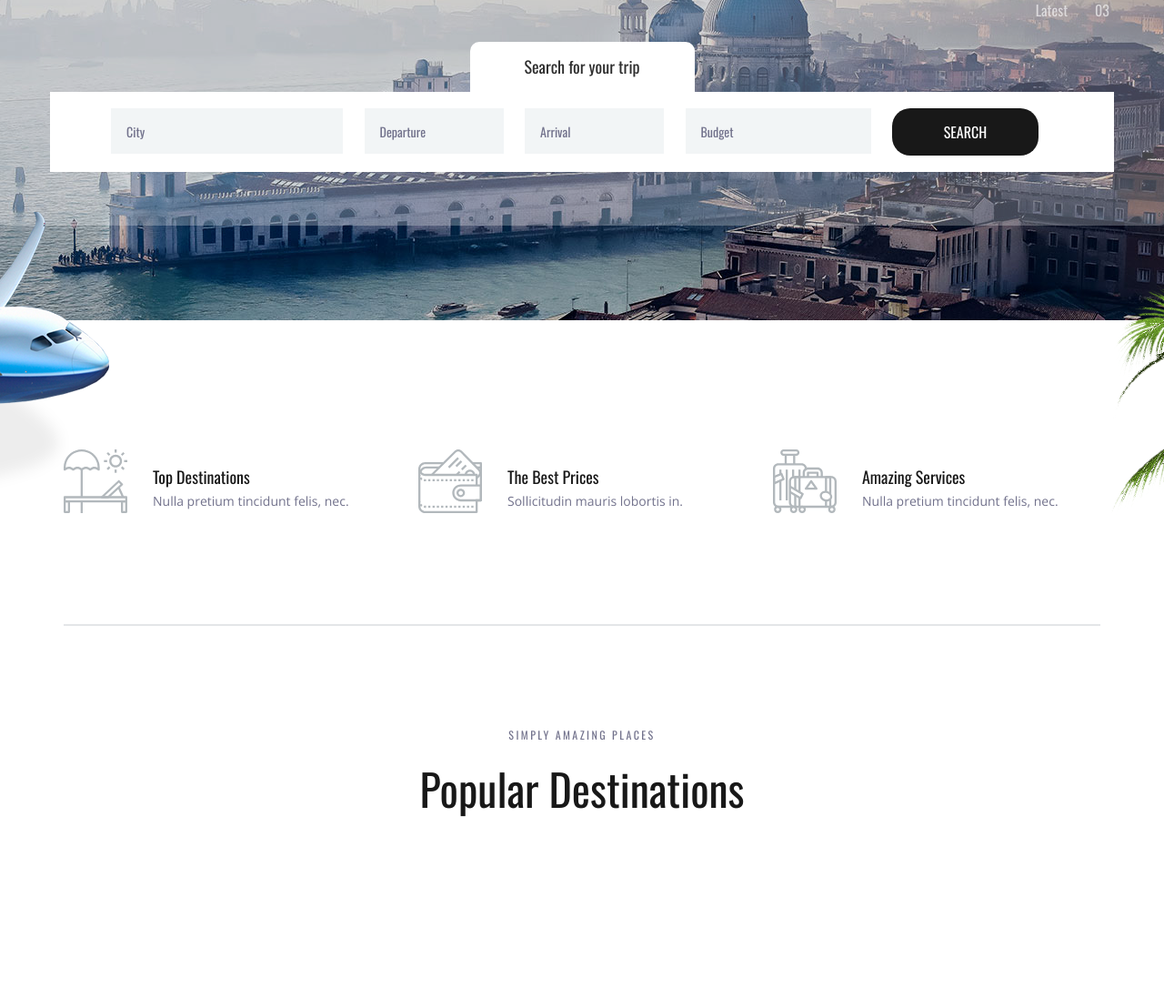
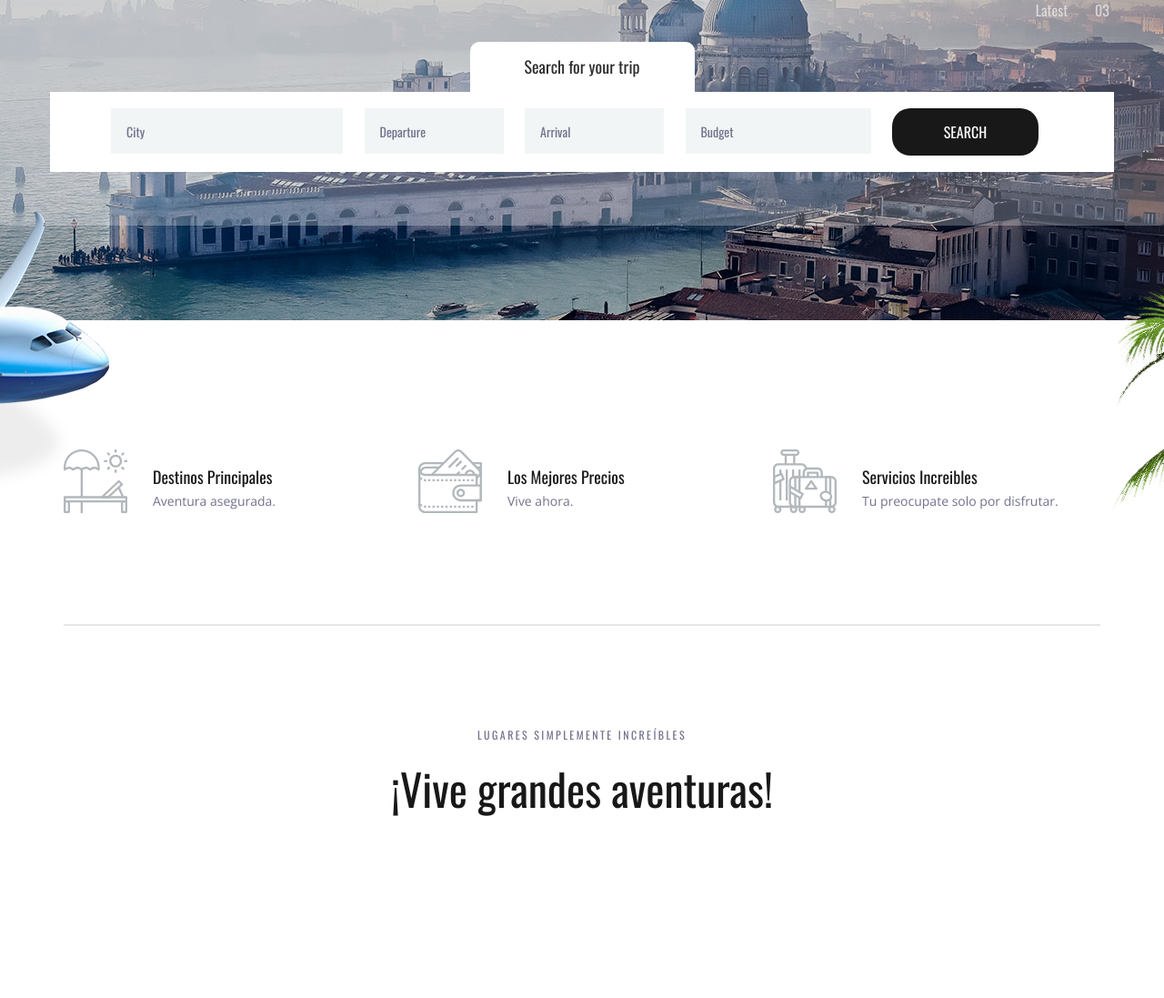
Before and after one commit to MoisesEnrique/travello, a Django app: template projects/templates/index.html in a window 1280 px wide. Shown: the part 482-1579 px from the top of the page at 91% size. Run offline with Django 3.2, Linux system fonts and the light colour scheme; the template is opened without the code that fills it, so the values that code supplies are empty; parts of the project's set-up code (start-up, migrations or seed data) failed here and were passed over; some libraries are stand-ins or nearby versions.

Commit message:
Actualizando archivo index.html

```diff
--- a/projects/templates/index.html
+++ b/projects/templates/index.html
@@ -203,8 +203,8 @@
 								<div class="intro_item d-flex flex-row align-items-end justify-content-start">
 									<div class="intro_icon"><img src="{% static 'images/beach.svg' %}" alt=""></div>
 									<div class="intro_content">
-										<div class="intro_title">Top Destinations</div>
-										<div class="intro_subtitle"><p>Nulla pretium tincidunt felis, nec.</p></div>
+										<div class="intro_title">Destinos Principales</div>
+										<div class="intro_subtitle"><p>Aventura asegurada.</p></div>
 									</div>
 								</div>
 							</div>
@@ -214,8 +214,8 @@
 								<div class="intro_item d-flex flex-row align-items-end justify-content-start">
 									<div class="intro_icon"><img src="{% static 'images/wallet.svg' %}" alt=""></div>
 									<div class="intro_content">
-										<div class="intro_title">The Best Prices</div>
-										<div class="intro_subtitle"><p>Sollicitudin mauris lobortis in.</p></div>
+										<div class="intro_title">Los Mejores Precios</div>
+										<div class="intro_subtitle"><p>Vive ahora.</p></div>
 									</div>
 								</div>
 							</div>
@@ -225,8 +225,8 @@
 								<div class="intro_item d-flex flex-row align-items-end justify-content-start">
 									<div class="intro_icon"><img src="{% static 'images/suitcase.svg' %}" alt=""></div>
 									<div class="intro_content">
-										<div class="intro_title">Amazing Services</div>
-										<div class="intro_subtitle"><p>Nulla pretium tincidunt felis, nec.</p></div>
+										<div class="intro_title">Servicios Increibles</div>
+										<div class="intro_subtitle"><p>Tu preocupate solo por disfrutar.</p></div>
 									</div>
 								</div>
 							</div>
@@ -244,8 +244,8 @@
 		<div class="container">
 			<div class="row">
 				<div class="col text-center">
-					<div class="section_subtitle">simply amazing places</div>
-					<div class="section_title"><h2>Popular Destinations</h2></div>
+					<div class="section_subtitle">LUGARES SIMPLEMENTE INCREÍBLES</div>
+					<div class="section_title"><h2>¡Vive grandes aventuras!</h2></div>
 				</div>
 			</div>
 			<div class="row destinations_row">
@@ -289,8 +289,8 @@
 		<div class="container">
 			<div class="row">
 				<div class="col text-center">
-					<div class="section_subtitle">simply amazing places</div>
-					<div class="section_title"><h2>Testimonials</h2></div>
+					<div class="section_subtitle">LUGARES SIMPLEMENTE INCREÍBLES</div>
+					<div class="section_title"><h2>Testimonios</h2></div>
 				</div>
 			</div>
 			<div class="row testimonials_row">
@@ -302,7 +302,7 @@
 
 							<!-- Slide -->
 							<div class="owl-item text-center">
-								<div class="testimonial">Lorem ipsum dolor sit amet, consectetur adipiscing elit. lobortis dolor. Cras placerat lectus a posuere aliquet. Curabitur quis vehicula odio.</div>
+								<div class="testimonial">Solo imaginatelo: tu frente a grandes aventuras con un servicio increible.</div>
 								<div class="testimonial_author">
 									<div class="testimonial_author_content d-flex flex-row align-items-end justify-content-start">
 										<div>john turner,</div>
@@ -451,8 +451,8 @@
 				<div class="col">
 					<div class="newsletter">
 						<div class="newsletter_title_container text-center">
-							<div class="newsletter_title">Subscribe to our newsletter to get the latest trends & news</div>
-							<div class="newsletter_subtitle">Join our database NOW!</div>
+							<div class="newsletter_title">Regístrate y te enviaremos las mejores ofertas para ti</div>
+							<div class="newsletter_subtitle">¡Ahorra tiempo y dinero!</div>
 						</div>
 						<div class="newsletter_form_container">
 							<form action="#" class="newsletter_form d-flex flex-md-row flex-column align-items-start justify-content-between" id="newsletter_form">
```
